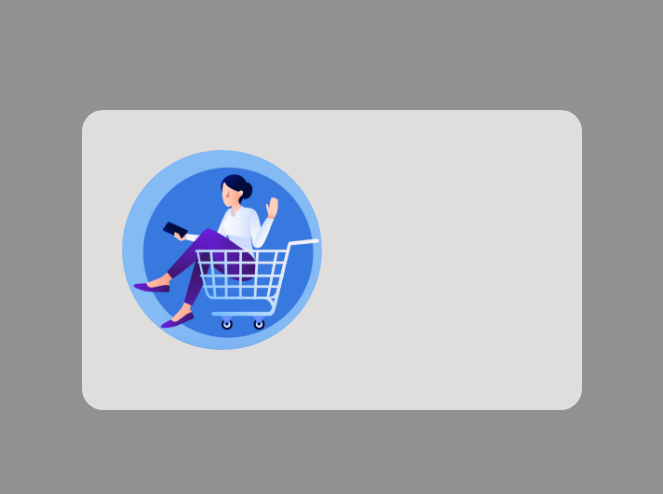
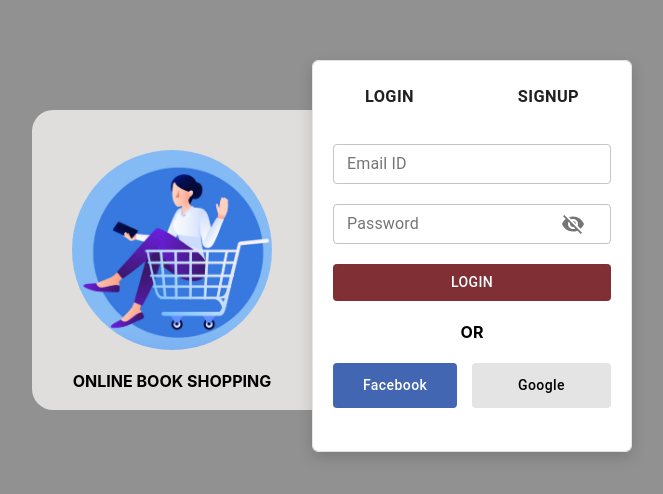
Before and after one commit to Shalini8/BookStore-ReactApp, a React (Create React App) app: page / in a window 1280 px wide. Shown: the part 140-634 px from the top of the page, without its empty margins (308-971 px from the left). Built offline with nearby package versions, Linux system fonts and the light colour scheme.

Commit message:
[Add] UI of login and signin component

```diff
--- a/package.json
+++ b/package.json
@@ -4,6 +4,7 @@
   "private": true,
   "dependencies": {
     "@material-ui/core": "^4.12.3",
+    "@material-ui/icons": "^4.11.2",
     "@testing-library/jest-dom": "^5.14.1",
     "@testing-library/react": "^11.2.7",
     "@testing-library/user-event": "^12.8.3",
--- a/src/pages/Bookstore/Bookstore.css
+++ b/src/pages/Bookstore/Bookstore.css
@@ -1,4 +1,4 @@
-.container {
+.mainContainer {
   display: flex;
   justify-content: center;
   align-items: center;
@@ -9,24 +9,45 @@
   background-color: #919191;
   /* opacity: 0.31; */
 }
-.imageContainer {
+.container {
+  display: flex;
   top: 185px;
   left: 320px;
-  width: 500px;
+  width: 600px;
   height: 300px;
   background: #e0dddd 0% 0% no-repeat padding-box;
   border-radius: 21px;
   /* opacity: 1; */
 }
 .basket {
-
   width: 200px;
   height: 200px;
   border: none;
   border-radius: 100px;
 }
-.image{
-    padding: 40px;
-    display: flex;
-
+.image {
+  display: flex;
+  flex-direction: column;
+  padding: 40px;
+  display: flex;
 }
+.formContainer {
+  margin-top: -50px;
+  top: 166px;
+  left: 658px;
+  width: 389px;
+  height: 390px;
+  background: #ffffff 0% 0% no-repeat padding-box;
+  box-shadow: 0px 5px 15px #00000029;
+  border: 1px solid #e4e4e4;
+  border-radius: 6px;
+  opacity: 1;
+}
+.ls-btns {
+  display: flex;
+  justify-content: space-around;
+}
+.lsContainer {
+  margin-top: -10px;
+  padding: 20px;
+}
--- a/src/pages/Bookstore/Bookstore.jsx
+++ b/src/pages/Bookstore/Bookstore.jsx
@@ -1,15 +1,33 @@
 import React from "react";
+import Button from "@material-ui/core/Button";
+import Login from "../Login/Login";
+import Signin from "../Signin/Signin";
 import "../Bookstore/Bookstore.css";
 import basket from "../../assets/basket.png";
-// import { basket } from 'src\assets\basket.png';
 
 export default function Bookstore() {
   return (
-    <div className="container">
-      <div className="imageContainer">
+    <div className="mainContainer">
+      <div className="container">
           <div className='image'>
         <img alt="Google image" src={basket} className='basket' />
+        <h4>ONLINE BOOK SHOPPING</h4>
         </div>
+        <div className="formContainer">
+        <div className="ls-btns">
+            <Button >
+              <h3>LOGIN</h3>
+            </Button>
+            <Button>
+              <h3>SIGNUP</h3>
+            </Button>
+          </div>
+          <div className='lsContainer'>
+          <Login/>
+          {/* <Signin/> */}
+          </div>
+        </div>
+
       </div>
     </div>
   );
--- a/src/pages/Login/Login.css
+++ b/src/pages/Login/Login.css
@@ -0,0 +1,28 @@
+.or {
+    text-align: center;
+}
+
+.btns-div {
+    display: flex;
+    justify-content: space-around;
+    margin-bottom: 10px;
+}
+
+.btn-tag {
+    margin: 0;
+}
+
+.fgButtons {
+    display: flex;
+    justify-content: space-between;
+}
+
+.textfield {
+    margin-bottom: 20px;
+}
+/* .fb-btn{
+    background-color: "#4266B2" !important;
+    color: "#ffffff" !important;
+    text-transform: "capitalize" !important;
+    padding: "10px 30px"!important;
+} */
--- a/src/pages/Login/Login.jsx
+++ b/src/pages/Login/Login.jsx
@@ -0,0 +1,79 @@
+import React from "react";
+import "./Login.css";
+import Button from "@material-ui/core/Button";
+import TextField from "@material-ui/core/TextField";
+import IconButton from "@material-ui/core/IconButton";
+import { InputAdornment } from "@material-ui/core";
+import Visibility from "@material-ui/icons/Visibility";
+import VisibilityOff from "@material-ui/icons/VisibilityOff";
+
+export default function Login() {
+  const [showPassword, setShowPassword] = React.useState("false");
+
+  const handleClickShowPassword = () => {
+    if (showPassword) {
+      setShowPassword(false);
+    } else {
+      setShowPassword(true);
+    }
+  };
+  return (
+    <div>
+      <div className="textfield">
+        <TextField label="Email ID" variant="outlined" size="small" fullWidth />
+      </div>
+      <div className="textfield">
+        <TextField
+          label="Password"
+          variant="outlined"
+          size="small"
+          fullWidth
+          type={showPassword ? "password" : "text"}
+          InputProps={{
+            endAdornment: (
+              <InputAdornment position="end">
+                <IconButton
+                  aria-label="Toggle password visibility"
+                  onClick={handleClickShowPassword}
+                >
+                  {showPassword ? <VisibilityOff /> : <Visibility />}
+                </IconButton>
+              </InputAdornment>
+            ),
+          }}
+        />
+      </div>
+      <Button
+        fullWidth
+        className="login-btn"
+        style={{ backgroundColor: "#802F34", color: "#ffffff" }}
+      >
+        Login
+      </Button>
+      <h4 className="or">OR</h4>
+      <div className="fgButtons">
+        <Button
+          className="fb-btn"
+          style={{
+            backgroundColor: "#4266B2",
+            color: "#ffffff",
+            textTransform: "capitalize",
+            padding: "10px 30px",
+          }}
+        >
+          Facebook
+        </Button>
+        <Button
+          style={{
+            backgroundColor: "#E4E4E4",
+            color: "#000000",
+            textTransform: "capitalize",
+            width: "50%",
+          }}
+        >
+          Google
+        </Button>
+      </div>
+    </div>
+  );
+}
--- a/src/pages/Signin/Signin.css
+++ b/src/pages/Signin/Signin.css
@@ -0,0 +1,3 @@
+.signTextfield {
+    margin-bottom: 15px;
+}
--- a/src/pages/Signin/Signin.jsx
+++ b/src/pages/Signin/Signin.jsx
@@ -0,0 +1,72 @@
+import React from "react";
+import Button from "@material-ui/core/Button";
+import TextField from "@material-ui/core/TextField";
+import IconButton from "@material-ui/core/IconButton";
+import { InputAdornment } from "@material-ui/core";
+import Visibility from "@material-ui/icons/Visibility";
+import VisibilityOff from "@material-ui/icons/VisibilityOff";
+
+import "./Signin.css";
+
+export default function Signin() {
+  const [showPassword, setShowPassword] = React.useState("false");
+
+  const handleClickShowPassword = () => {
+    if (showPassword) {
+      setShowPassword(false);
+    } else {
+      setShowPassword(true);
+    }
+  };
+
+  return (
+    <div>
+      <div className="signTextfield">
+        <TextField
+          label="Full Name"
+          variant="outlined"
+          size="small"
+          fullWidth
+        />
+      </div>
+      <div className="signTextfield">
+        <TextField label="Email id" variant="outlined" size="small" fullWidth />
+      </div>
+      <div className="signTextfield">
+        <TextField
+          label="Password"
+          variant="outlined"
+          size="small"
+          fullWidth
+          type={showPassword ? "password" : "text"}
+          InputProps={{
+            endAdornment: (
+              <InputAdornment position="end">
+                <IconButton
+                  aria-label="Toggle password visibility"
+                  onClick={handleClickShowPassword}
+                >
+                  {showPassword ? <VisibilityOff /> : <Visibility />}
+                </IconButton>
+              </InputAdornment>
+            ),
+          }}
+        />
+      </div>
+      <div className="signTextfield">
+        <TextField
+          label="Mobile Number"
+          variant="outlined"
+          fullWidth
+          size="small"
+        />
+      </div>
+      <Button
+        fullWidth
+        style={{ backgroundColor: "#802F34", color: "#ffffff" }}
+      >
+        Signup
+      </Button>
+    </div>
+  );
+}
```
Also changed, not shown: 1 other file (tests, documents, lock files or other folders).
